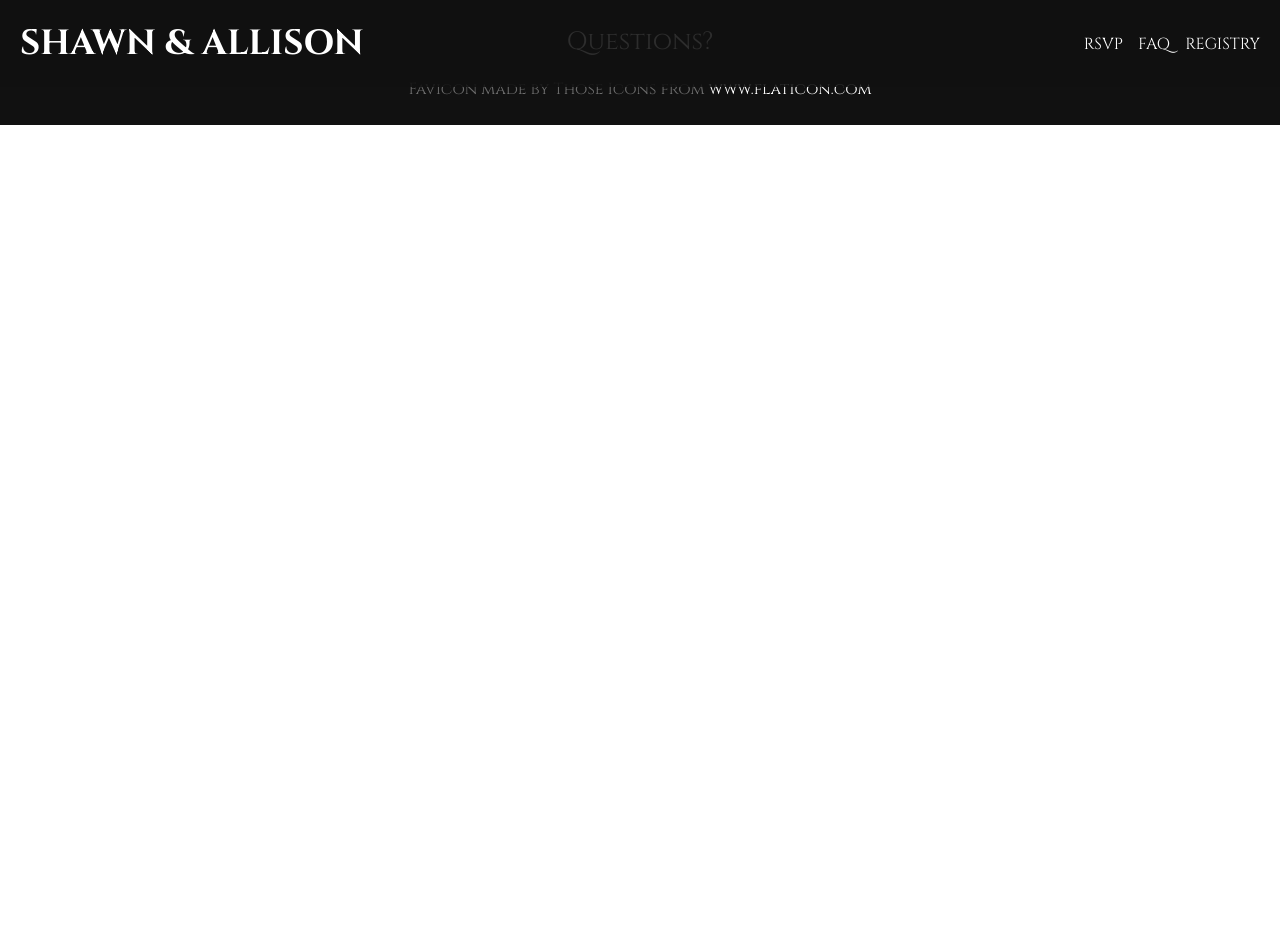
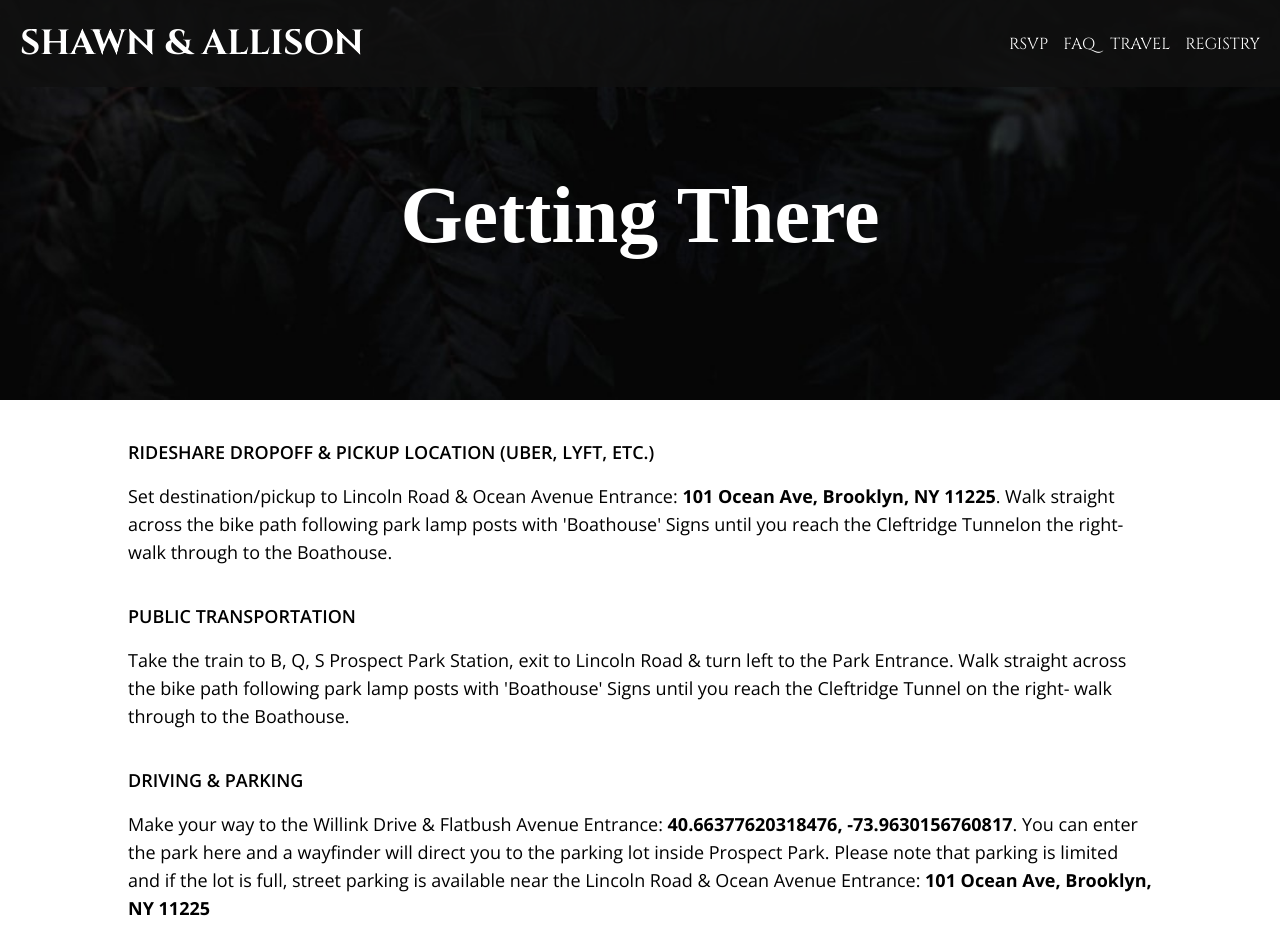
Before and after one commit to allicue/wedding-website, a React (Create React App) app: page /travel in a window 1280 px wide. Shown: the top 952 px of the page. Before the commit the page ends 800 px from the top, so only its background shows below. Built offline with nearby package versions, Linux system fonts and the light colour scheme; a web font is replaced by a local one.

Commit message:
added travel page and styling

```diff
--- a/src/App.js
+++ b/src/App.js
@@ -6,6 +6,8 @@ import Footer from '../src/components/Footer/Footer'
 import FAQ from './screens/FAQ/FAQ';
 import RsvpPage from './screens/RsvpPage/RsvpPage';
 import Registry from './screens/Registry/Registry';
+import Travel from './screens/Travel/Travel';
+
 
 function App() {
   return (
@@ -27,6 +29,10 @@ function App() {
           <Registry />
         </Route>
 
+        <Route path='/travel'>
+          <Travel />
+        </Route>
+
       </Switch>
 
       <Footer></Footer>
--- a/src/components/NavBar/NavBar.css
+++ b/src/components/NavBar/NavBar.css
@@ -13,6 +13,10 @@
   color: white;
   margin: 20px 20px;
   font-size: 35px;
+}
+
+.logo-initals {
+  display: none;
 }
 
 .nav-links-container {
@@ -37,3 +41,19 @@
   }
 
 }
+
+/* MOBILE BREAKPOINT */
+@media only screen and (max-width: 510px) {
+  .logo {
+    font-size: 20px;
+    display: none;
+  }
+
+  .logo-initals {
+    display: flex;
+    flex-direction: row;
+    color: white;
+    margin: 20px 0px 20px 20px;
+    font-size: 18px;
+  }
+}
--- a/src/components/NavBar/NavBar.jsx
+++ b/src/components/NavBar/NavBar.jsx
@@ -6,12 +6,13 @@ function NavBar(props) {
   return (
     <div id='navbar'>
       <div className='nav-logo'>
-        <Link className='link' to='/'><h1 className='logo'>SHAWN & ALLISON</h1></Link>
+        <Link className='link' to='/'><h1 className='logo'>SHAWN & ALLISON</h1><h1 className='logo-initals'>S & A</h1></Link>
       </div>
 
       <div className='nav-links-container'>
         <Link className='link' to='/rsvp'><p className='nav-links'>RSVP</p></Link>
         <Link className='link' to='/FAQ'><p className='nav-links'>FAQ</p></Link>
+        <Link className='link' to='/travel'><p className='nav-links'>TRAVEL</p></Link>
         <Link className='link' to='/registry'><p className='nav-links'>REGISTRY</p></Link>
       </div>
 
--- a/src/screens/FAQ/FAQ.css
+++ b/src/screens/FAQ/FAQ.css
@@ -20,9 +20,9 @@
 
 .FAQ-subtitle {
   padding-left: 40px;
-  margin-top: 45px;
+  margin-top: 30px;
   font-weight: 600;
-  font-size: 22px;
+  font-size: 20px;
   list-style-type: none;
   text-transform: uppercase;
   text-align: center;
@@ -31,7 +31,12 @@
 .FAQ-body-text {
   padding-left: 40px;
   margin-top: 10px;
-  font-size: 18px;
+  line-height: 28px;
+  font-size: 17px;
+}
+
+#covid-policy {
+  font-weight: 600;
 }
 
 .list-of-questions {
@@ -50,6 +55,7 @@
   list-style-type: none;
   margin-top: 10px;
   font-size: 18px;
+  line-height: 28px;
 }
 
 .line-break {
@@ -71,6 +77,15 @@
     width: 90%;
   }
 
+  .FAQ-subtitle {
+    padding-left: 0px;
+  }
+
+  .FAQ-body-text {
+    padding-left: 0px;
+
+  }
+
   .question {
     padding-left: 0px;
   }
--- a/src/screens/FAQ/FAQ.jsx
+++ b/src/screens/FAQ/FAQ.jsx
@@ -11,35 +11,43 @@ function FAQ(props) {
       </header>
       <body id='body-faq'>
         <p className="FAQ-subtitle">*IMPORTANT NOTE*</p>
-        <p className='FAQ-body-text'>Currently per New York State guidelines, <b>all guests are required to complete a
+        <p className='FAQ-body-text'>Currently per New York State guidelines, <span id='covid-policy'>all guests are required to complete a
         contact tracing form as well as submit proof of a vaccination card (2nd dose must be completed
         2 weeks prior to October 1st), a negative PCR test within 72 hours, or a negative rapid test within 6 hours from
-        the start of the event and continue to wear a mask while not eating or drinking. </b>
+        the start of the event and continue to wear a mask while not eating or drinking. </span>
         Please continue to check back here for any updates as we get closer to the date!
           </p>
 
         <p className="FAQ-subtitle">FAQ</p>
         <ul>
           <li className='question'>Can I bring my children to the wedding?</li>
-          <li className='answer'>Unfortunetly due to venue and COVID restrictions, we are only able to invite children in our immediate families who are 13 and over to the wedding. We hope you understand and are still able to make it!</li>
+          <li className='answer'>Unfortunetly due to venue and COVID restrictions, we are only able to invite children in our immediate
+          families who are 13 and over to the wedding. We hope you understand and are still able to make it!</li>
         </ul>
         <ul>
           <li className='question'>Can I bring guests/ +1's not noted on my invitation?</li>
-          <li className='answer'>We are only able to accommodate guests formally listed on the RSVP card you received due to limited capacity.</li>
+          <li className='answer'>We are only able to accommodate guests formally listed on
+          the RSVP card you received due to limited capacity.</li>
         </ul>
         <ul>
           <li className='question'>Is parking available?</li>
-          <li className='answer'>Yes, limited parking is available by entering the park on Willink Drive. Click <a className='random-links' rel="noreferrer" target='_blank' href={Map}>here</a> for a map to see where the parking lot is located. If the lot is full, street parking is available right outside Prospect Park on Ocean Avenue.</li>
+          <li className='answer'>Yes, limited parking is available by entering the park on Willink Drive.
+          Click <a className='random-links' rel="noreferrer" target='_blank' href={Map}>here</a> for a map to see where the parking lot is located.
+          If the lot is full, street parking is available right outside Prospect Park on Ocean Avenue.</li>
         </ul>
 
         <ul>
           <li className='question'>Is there a dress code?</li>
-          <li className='answer'>Yes! Please come wearing semi-formal attire. For men, that means a suit and tie, and for women, a nice dress (can be maxi, midi or knee length) or an elevated chic pantsuit/jumpsuit. Feel free to wear any color you'd like (other than white) and no jeans or sneakers please!</li>
+          <li className='answer'>Yes! Please come wearing cocktail attire. For men, that means a suit and tie, and for women, a nice dress
+          (can be maxi, midi or knee length) or an elevated chic pantsuit/jumpsuit. Feel free to wear any color you'd like (other than white)
+          and no jeans or sneakers please!</li>
         </ul>
 
         <ul>
           <li className='question'>Where can I take a COVID test?</li>
-          <li className='answer'>To find a testing location near you in NYC, click<a className='random-links' target='_blank' rel="noreferrer" href="https://www1.nyc.gov/site/coronavirus/get-tested/covid-19-testing.page"> here</a> and follow the prompts.</li>
+          <li className='answer'>To find a testing location near you in NYC,
+          click<a className='random-links' target='_blank' rel="noreferrer" href="https://www1.nyc.gov/site/coronavirus/get-tested/covid-19-testing.page"> here</a>
+          and follow the prompts.</li>
         </ul>
 
         <hr className='line-break'></hr>
--- a/src/screens/Homepage/Homepage.css
+++ b/src/screens/Homepage/Homepage.css
@@ -47,7 +47,6 @@
 }
 
 .body-title {
-  /* font-family: 'Seaweed Script', cursive; */
   font-family: 'Herr Von Muellerhoff', cursive;
   font-size: 70px;
   margin-top: 30px;
@@ -79,6 +78,7 @@
 .homepage-text {
   font-size: 20px;
   width: 90%;
+  line-height: 28px;
   margin: 0 auto;
 }
 
--- a/src/screens/Homepage/Homepage.jsx
+++ b/src/screens/Homepage/Homepage.jsx
@@ -8,7 +8,7 @@ function Homepage(props) {
   return (
     <div id='homepage'>
       <header className='homepage-header'>
-        <h2 className='header-title'>We're getting married!</h2>
+        <h2 className='header-title'>We're Getting Married!</h2>
         <h3 className='header-subtext'>FRIDAY, OCTOBER 1, 2021 <br></br>PROPSECT PARK BOATHOUSE | BROOKYLN, NY</h3>
         <section id='countdown-container'>
           <Countdown />
--- /dev/null
+++ b/src/screens/Travel/Travel.css
@@ -0,0 +1,35 @@
+#travel-body {
+  width: 80%;
+  margin: 0 auto;
+  font-family: 'Open Sans', sans-serif;
+  margin-top: 30px;
+}
+
+.travel-subtitle {
+  text-transform: uppercase;
+  font-size: 18px;
+  font-weight: 600;
+  padding-top: 10px;
+}
+
+.travel-text {
+  font-size: 18px;
+  padding-bottom: 10px;
+  line-height: 28px;
+}
+
+.map-container {
+  display: flex;
+  justify-content: center;
+  margin-bottom: 20px;
+}
+
+/* MOBILE BREAKPOINT */
+@media only screen and (max-width: 610px) {
+
+  .img-map {
+    width: 90%;
+    height: 90%;
+  }
+
+}
--- /dev/null
+++ b/src/screens/Travel/Travel.jsx
@@ -0,0 +1,40 @@
+import React from 'react';
+import './Travel.css';
+import Map from '../../assets/BoathouseMap2png.png';
+
+function Travel(props) {
+  return (
+    <div>
+      <header className='other-header'>
+          <h2 className='header-title'>Getting There</h2>
+      </header>
+      <body id='travel-body'>
+        <h3 className='travel-subtitle'>Rideshare Dropoff & Pickup Location (Uber, Lyft, etc.)</h3>
+        <p className='travel-text'>Set destination/pickup to Lincoln Road & Ocean Avenue Entrance: <b>101 Ocean Ave, Brooklyn, NY 11225</b>.
+        Walk straight across the bike path following park lamp posts with 'Boathouse' Signs until you reach the Cleftridge
+        Tunnelon the right- walk through to the Boathouse.</p>
+
+        <h3 className='travel-subtitle'>Public Transportation</h3>
+        <p className='travel-text'>Take the train to B, Q, S Prospect Park Station, exit to Lincoln Road & turn left to the Park Entrance.
+        Walk straight across the bike path following park lamp posts with 'Boathouse' Signs until you reach the Cleftridge
+        Tunnel on the right- walk through to the Boathouse.</p>
+
+        <h3 className='travel-subtitle'>Driving & Parking</h3>
+        <p className='travel-text'>Make your way to the Willink Drive & Flatbush Avenue Entrance: <b>40.66377620318476, -73.9630156760817</b>.
+        You can enter the park here and a wayfinder will direct you to the parking lot inside Prospect Park. Please note that parking is
+        limited and if the lot is full, street parking is available near the Lincoln Road & Ocean Avenue Entrance: <b>101 Ocean Ave, Brooklyn, NY 11225</b></p>
+
+        <h3 className='travel-subtitle'>Map</h3>
+        <p className='travel-text'>Please see a map of the venue and entrance locations below or by clicking
+        <a className='random-links' rel="noreferrer" target='_blank' href={Map}> here</a>.</p>
+
+        <section className='map-container'>
+          <img alt='map' className='img-map' src={Map}>
+          </img></section>
+
+      </body>
+    </div>
+  );
+}
+
+export default Travel;
```
Also changed, not shown: 1 other file (tests, documents, lock files or other folders).
